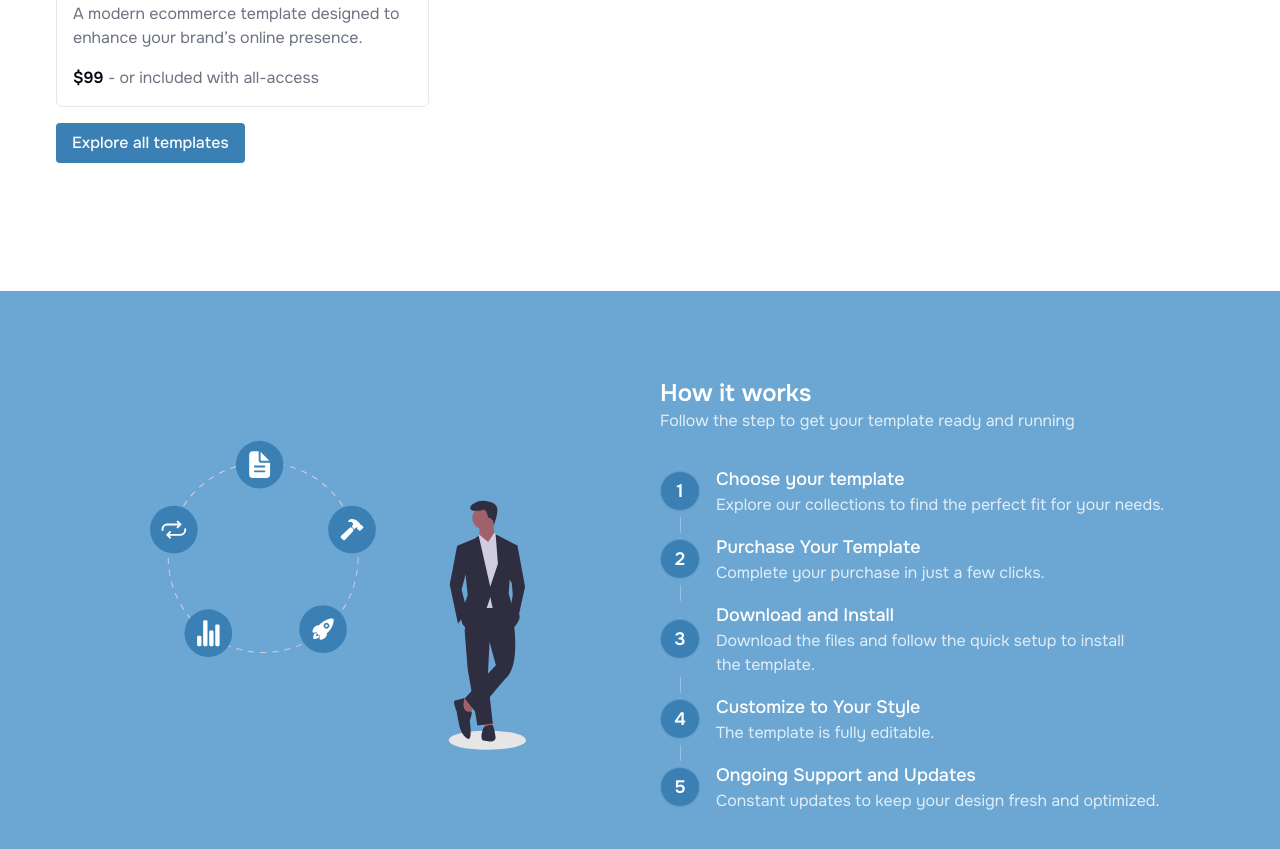
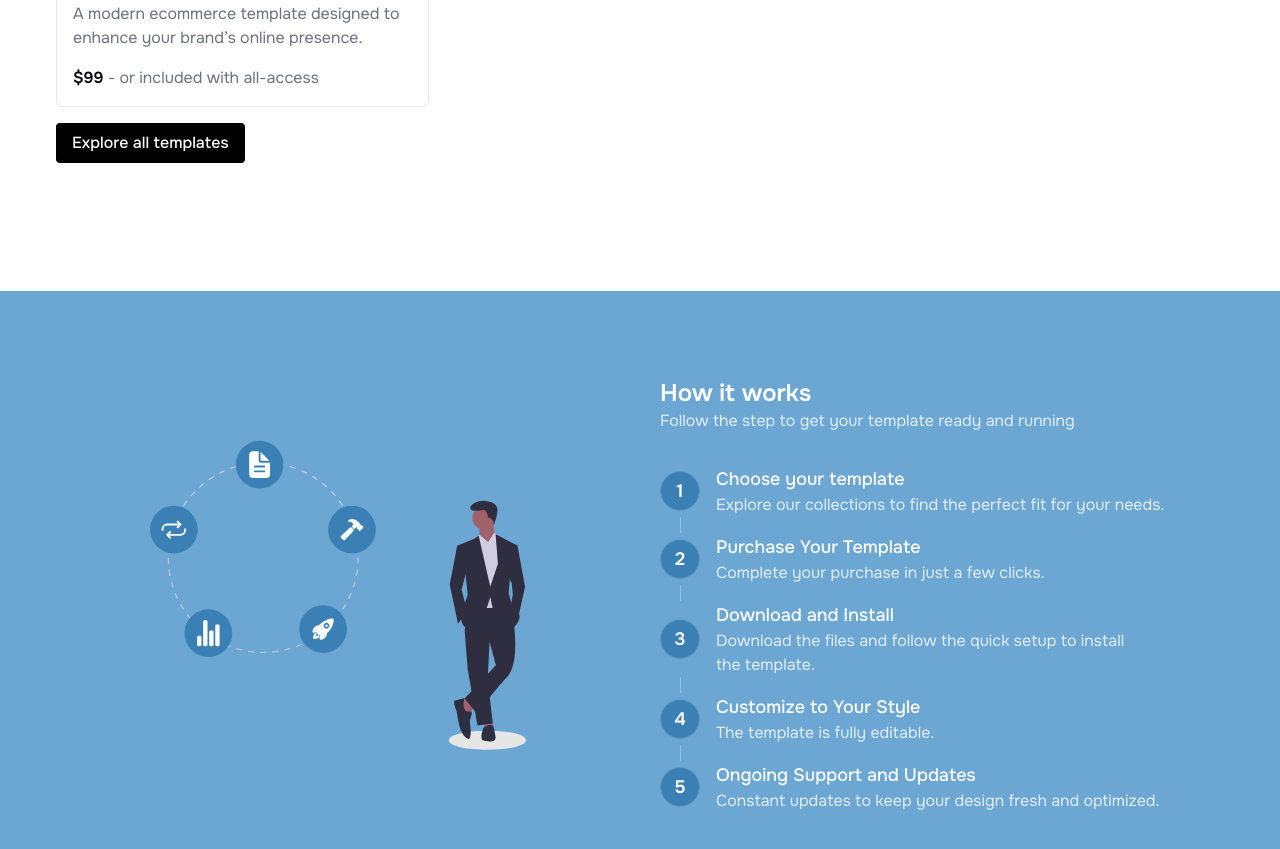
Before and after one commit to santiago-federici/templates-ecommerce, a Next.js app: page / in a window 1280 px wide. Shown: the part 2780-3629 px from the top of the page. Built offline with nearby package versions, Linux system fonts and the light colour scheme.

Commit message:
fix: primary button bg color

```diff
--- a/src/components/Header.tsx
+++ b/src/components/Header.tsx
@@ -93,7 +93,7 @@ export function Header() {
             >
               Sign In
             </Button>
-            <Button className="bg-black">Get full access</Button>
+            <Button>Get full access</Button>
           </div>
         </nav>
       </div>
--- a/src/components/button.tsx
+++ b/src/components/button.tsx
@@ -16,13 +16,13 @@ export default function Button(props: Props) {
 
   const variantClasses =
     {
-      primary: "bg-primary text-primary-foreground hover:opacity-70",
+      primary: "bg-black text-primary-foreground hover:opacity-70",
       secondary: "bg-secondary text-foreground hover:bg-secondary/80",
       outline:
         "border border-border-foreground text-foreground hover:opacity-70",
       ghost: "text-foreground hover:bg-muted",
     }[variant as "primary" | "secondary" | "outline" | "ghost"] ||
-    "bg-primary text-primary-foreground hover:opacity-70";
+    "bg-black text-primary-foreground hover:opacity-70";
 
   const sizeClasses =
     {
--- a/src/components/home-page/hero-section.tsx
+++ b/src/components/home-page/hero-section.tsx
@@ -18,7 +18,7 @@ export default function HeroSection() {
         </h3>
 
         <Link href="/templates">
-          <Button className="w-fit bg-black text-sm lg:text-base">
+          <Button className="w-fit text-sm lg:text-base">
             Explore templates
           </Button>
         </Link>
```
